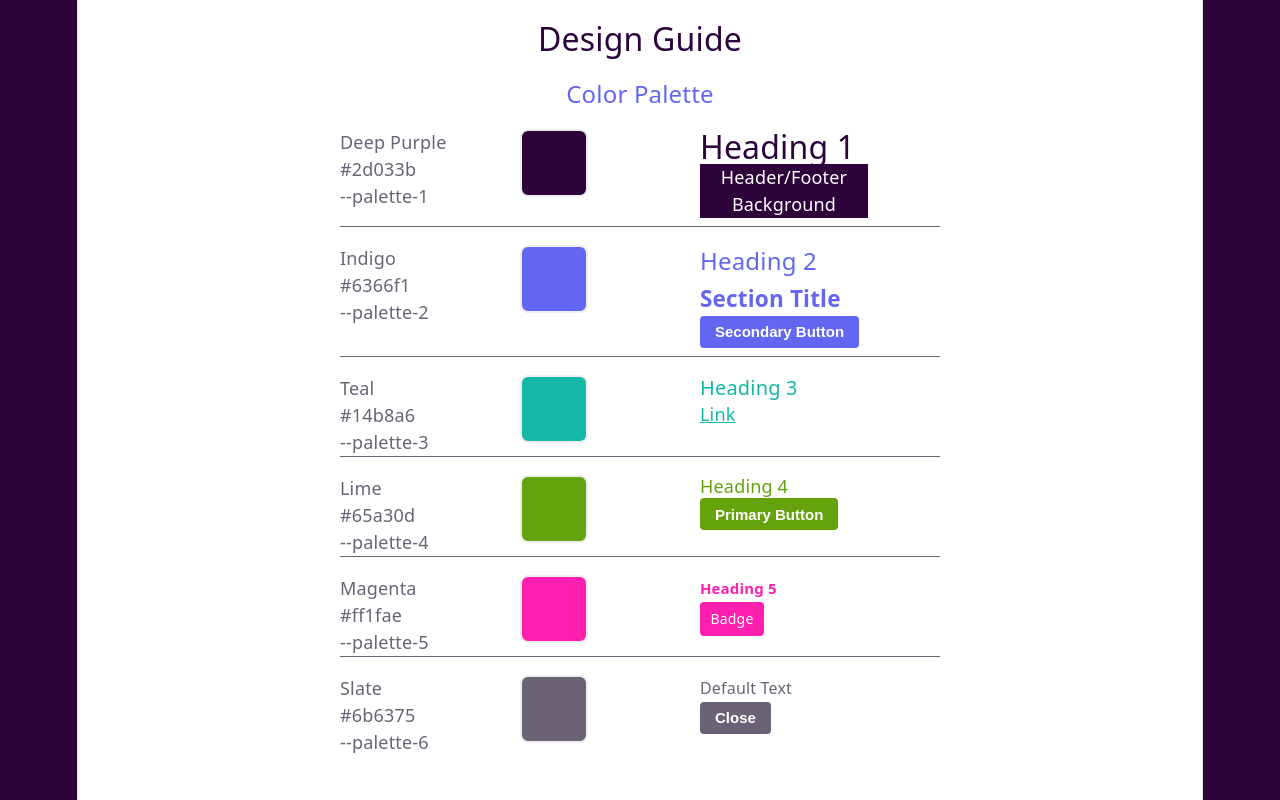
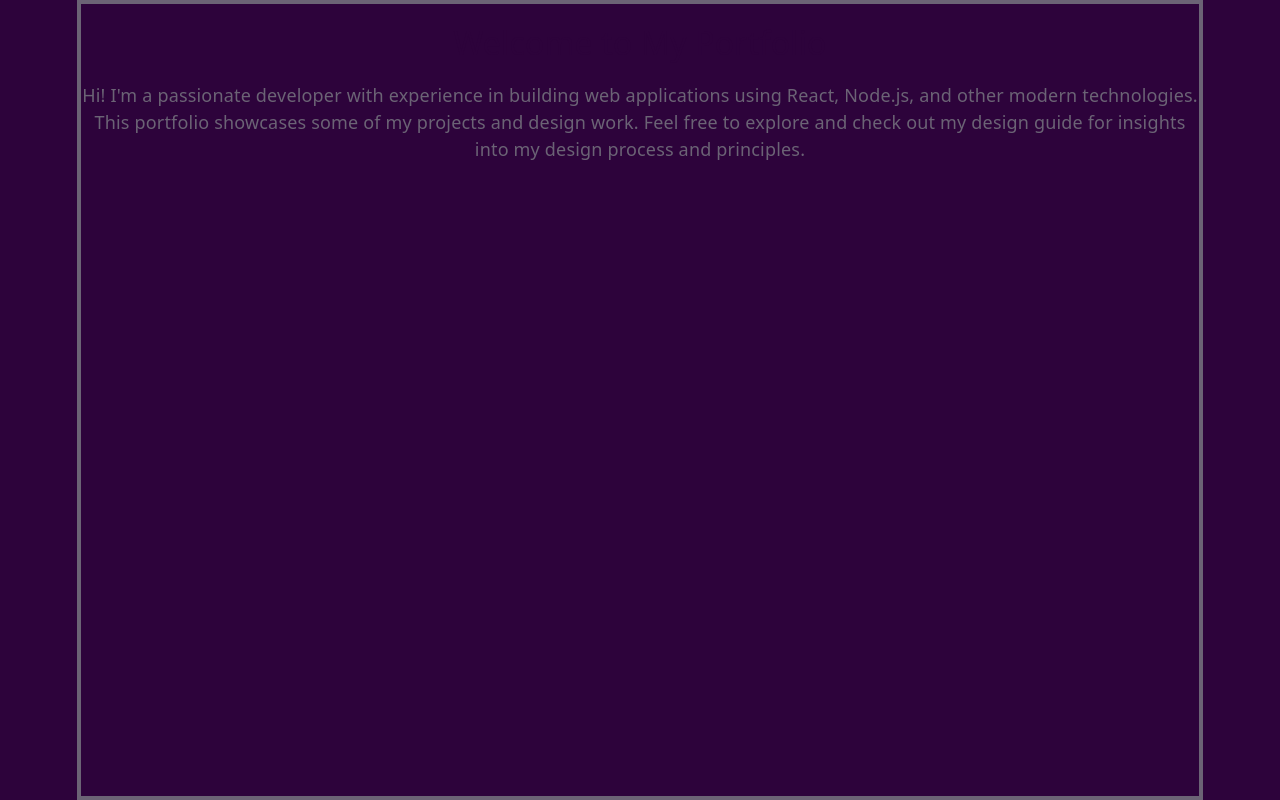
Before and after one commit to odomaf/portfolio, a React app: page / in a window 1280 px wide. Shown: the top 800 px of the page. Built offline with nearby package versions, Linux system fonts and the light colour scheme; the HTML template or start-up script is replaced by a standard one.

Commit message:
fix(tailwind): attempted to ensure bg-white is included in build
- Added safelist to tailwind.config.js for MainContainer classes
- Cleaned up duplicate content keys in config
- Verified build output, but bg-white is still missing
- Further troubleshooting and fixes are pending

```diff
--- a/package.json
+++ b/package.json
@@ -15,6 +15,7 @@
     "fs-extra": "^11.3.4",
     "react": "^19.2.4",
     "react-dom": "^19.2.4",
+    "react-router-dom": "^7.13.2",
     "simple-git": "^3.33.0"
   },
   "devDependencies": {
--- a/src/App.css
+++ b/src/App.css
@@ -1,3 +1,30 @@
+/* Main container styles for all pages */
+/*
+.main-container {
+  background: #fff;
+  border-radius: 1.5rem;
+  margin: 2vh auto;
+  padding: 2rem 4vw;
+  max-width: 900px;
+  min-height: 80vh;
+  box-shadow: 0 4px 24px rgba(0, 0, 0, 0.08);
+  display: flex;
+  flex-direction: column;
+}
+*/
+/* Front page styles */
+.frontpage-bg {
+  background: #3a006a; /* Deep purple */
+}
+
+.frontpage-container {
+  background: #fff;
+  border-radius: 1.5rem;
+  box-shadow: 0 4px 24px rgba(0, 0, 0, 0.08);
+  padding: 3rem 5vw; /* medium top/bottom, wide sides */
+  max-width: 700px;
+  width: 100%;
+}
 
 /* Magenta links */
 /* (Removed anchor tag override to allow global link color) */
--- a/src/App.jsx
+++ b/src/App.jsx
@@ -1,12 +1,20 @@
-import { useState } from "react";
+import { BrowserRouter as Router, Routes, Route } from "react-router-dom";
+
 import DesignGuide from "./components/DesignGuide";
+import Home from "./pages/Home";
+import MainContainer from "./components/MainContainer";
 import "./App.css";
 
 function App() {
   return (
-    <>
-      <DesignGuide />
-    </>
+    <Router>
+      <MainContainer>
+        <Routes>
+          <Route path="/" element={<Home />} />
+          <Route path="/designguide" element={<DesignGuide />} />
+        </Routes>
+      </MainContainer>
+    </Router>
   );
 }
 
--- /dev/null
+++ b/src/components/MainContainer.jsx
@@ -0,0 +1,9 @@
+import React from "react";
+
+export default function MainContainer({ children }) {
+  return (
+    <div className="bg-white rounded-2xl mx-auto my-4 px-6 py-4 max-w-3xl min-h-[80vh] shadow-lg flex flex-col border-4 border-green-400 flex-1">
+      {children}
+    </div>
+  );
+}
--- a/src/index.css
+++ b/src/index.css
@@ -73,12 +73,13 @@
   max-width: 100%;
   margin: 0 auto;
   text-align: center;
-  border-inline: 1px solid var(--border);
-  min-height: 100svh;
+  /* border-inline: 1px solid var(--border); */
+  /* min-height: 100svh; */
+  height: 100vh;
   display: flex;
   flex-direction: column;
   box-sizing: border-box;
-  background: #fff;
+  /* background: #fff; */
 }
 
 p {
--- /dev/null
+++ b/src/pages/Home.jsx
@@ -0,0 +1,12 @@
+import React from "react";
+
+export default function Home() {
+  return (
+    <div>
+      <h1 className="text-4xl font-bold mb-4">Welcome to My Portfolio</h1>
+      <p className="text-lg text-gray-700">
+        Hi! I'm a passionate developer with experience in building web applications using React, Node.js, and other modern technologies. This portfolio showcases some of my projects and design work. Feel free to explore and check out my design guide for insights into my design process and principles.
+      </p>
+    </div>
+  );
+}
--- a/tailwind.config.js
+++ b/tailwind.config.js
@@ -1,9 +1,22 @@
 module.exports = {
-  content: [
-    "./index.html",
-    "./src/**/*.{js,jsx,ts,tsx}",
+  content: ["./index.html", "./src/**/*.{js,jsx,ts,tsx}"],
+  safelist: [
+    "bg-white",
+    "rounded-2xl",
+    "mx-auto",
+    "my-4",
+    "px-6",
+    "py-4",
+    "max-w-3xl",
+    "min-h-[80vh]",
+    "shadow-lg",
+    "flex",
+    "flex-col",
+    "border-4",
+    "border-green-400",
+    "flex-1",
   ],
-  darkMode: 'class',
+  darkMode: "class",
   theme: {
     extend: {},
   },
@@ -11,5 +24,4 @@
     extend: {},
   },
   plugins: [],
-  content: ["./src/**/*.{js,jsx,ts,tsx}"],
 };
```
Also changed, not shown: 1 other file (tests, documents, lock files or other folders).
